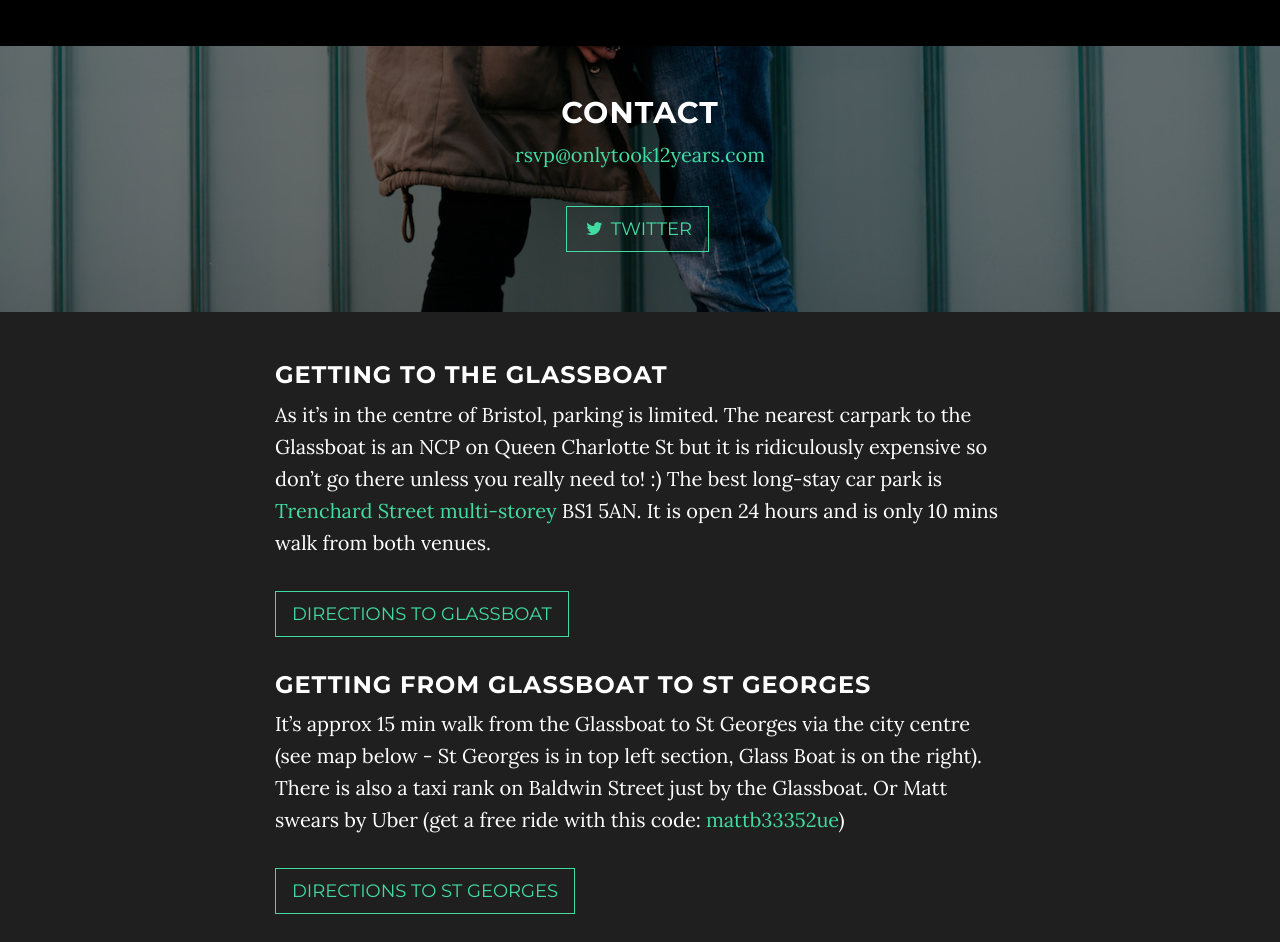
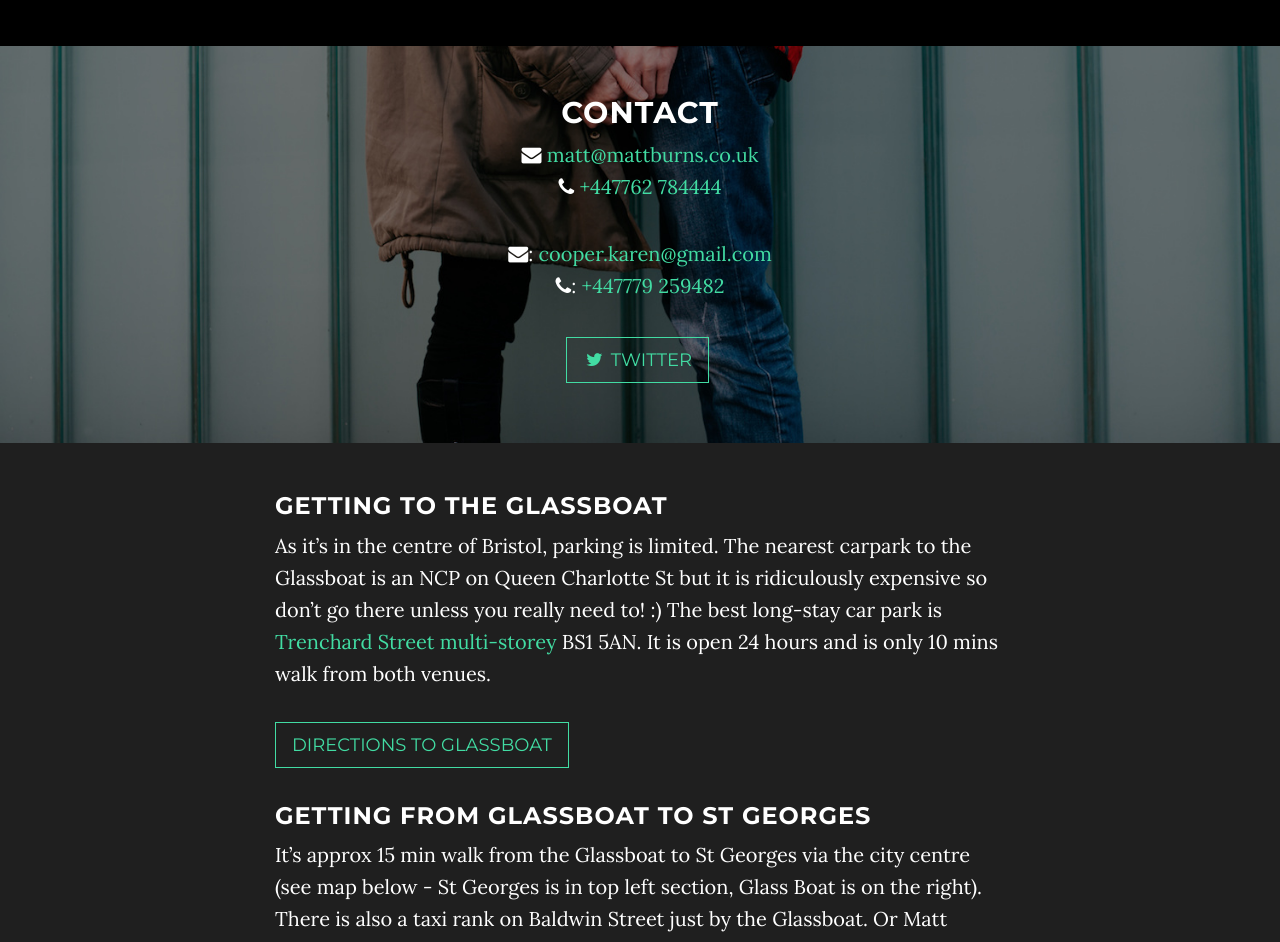
Before and after one commit to mattburns/onlytook12years, a website: page index.html in a window 1280 px wide. Shown: the part 3620-4562 px from the top of the page. Drawn offline with nearby package versions, Linux system fonts and the light colour scheme; some packages are replaced by stand-ins of ours.

Commit message:
Added personal contact details

```diff
--- a/index.html
+++ b/index.html
@@ -230,7 +230,11 @@ Please be aware that many of the city centre hotels either don’t have parking
             <div class="container">
                 <div class="col-lg-8 col-lg-offset-2">
                     <h2>Contact</h2>
-                    <p><a href="mailto:rsvp@onlytook12years.com">rsvp@onlytook12years.com</a>
+                    <p><i class="fa fa-envelope" aria-hidden="true"></i> <a href="mailto:matt@mattburns.co.uk">matt@mattburns.co.uk</a>
+                        <br/><i class="fa fa-phone" aria-hidden="true"></i> <a href="tel:+447762784444">+447762 784444</a>
+                    </p>
+                    <p><i class="fa fa-envelope" aria-hidden="true"></i>: <a href="mailto:cooper.karen@gmail.com">cooper.karen@gmail.com</a>
+                        <br/><i class="fa fa-phone" aria-hidden="true"></i>: <a href="tel:+447779259482">+447779 259482</a>
                     </p>
                     <ul class="list-inline banner-social-buttons">
                         <li>
```
